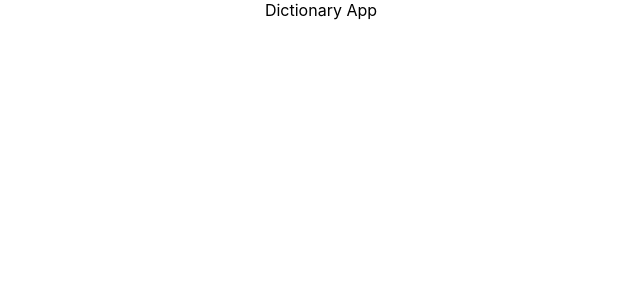
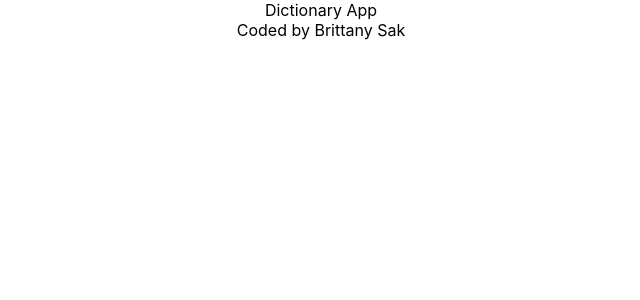
Before and after one commit to bsak350/dictionary-react-app, a React (Create React App) app: page / in a window 1280 px wide. Shown: the top 300 px of the page, without its empty margins (319-959 px from the left). Built offline with nearby package versions, Linux system fonts and the light colour scheme; the HTML template or start-up script is replaced by a standard one.

Commit message:
Added footer

```diff
--- a/src/App.js
+++ b/src/App.js
@@ -4,6 +4,7 @@ function App() {
   return (
     <div className="App">
       <header>Dictionary App</header>
+      <footer>Coded by Brittany Sak</footer>
     </div>
   );
 }
```
